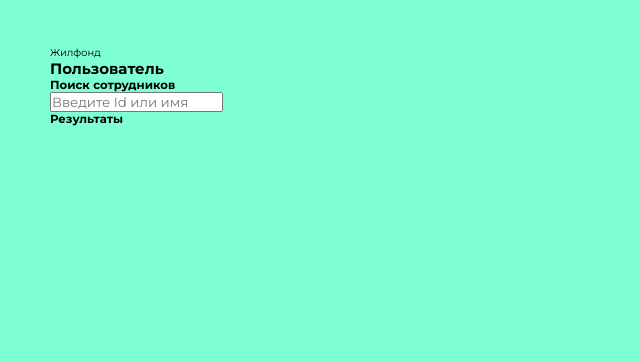
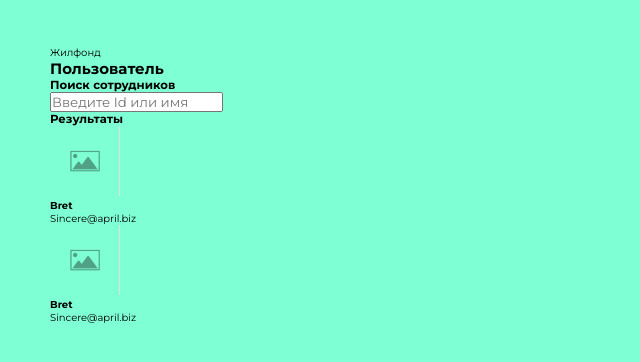
Before and after one commit to Syderi/housting_funds, a Vue app: page / in a window 1280 px wide. Shown: the top 362 px of the page, without its empty margins (0-640 px from the left). Built offline with nearby package versions, Linux system fonts and the light colour scheme.

Commit message:
feat: add small card

```diff
--- a/src/App.vue
+++ b/src/App.vue
@@ -1,10 +1,10 @@
 <script setup>
-import Header from './components/header/Header.vue';
+import HeaderSection from './components/header/HeaderSection.vue';
 import MainContent from './components/mainContent/MainContent.vue';
 </script>
 
 <template>
-  <Header />
+  <HeaderSection />
   <MainContent />
 </template>
 
--- a/src/components/header/Header.vue
+++ b/src/components/header/HeaderSection.vue
@@ -10,5 +10,5 @@
 </template>
 
 <style module>
-@import './header.module.scss';
+@import './headerSection.module.scss';
 </style>
--- a/src/components/mainContent/Aside.vue
+++ b/src/components/mainContent/AsideSection.vue
@@ -1,13 +1,23 @@
-<script setup></script>
+<script setup>
+import UserPrevueCard from './uiComponents/UserPrevueCard.vue'
+</script>
 
 <template>
   <aside :class="$style.wrapper">
     <h3>Поиск сотрудников</h3>
     <input type="text" placeholder="Введите Id или имя" />
     <h3>Результаты</h3>
+    <ul>
+      <li>
+        <UserPrevueCard/>
+      </li>
+      <li>
+        <UserPrevueCard/>
+      </li>
+    </ul>
   </aside>
 </template>
 
 <style module>
-@import './aside.module.scss';
+@import './asideSection.module.scss';
 </style>
--- a/src/components/mainContent/MainContent.vue
+++ b/src/components/mainContent/MainContent.vue
@@ -1,10 +1,10 @@
 <script setup>
-import Aside from './Aside.vue';
+import AsideSection from './AsideSection.vue';
 </script>
 
 <template>
   <main :class="$style.wrapper">
-    <Aside />
+    <AsideSection />
   </main>
 </template>
 
--- a/src/components/mainContent/aside.module.scss
+++ b/src/components/mainContent/asideSection.module.scss
@@ -21,8 +21,9 @@
     margin-top: 22px;
     border-radius: 8px;
     border: 1.5px solid $input-border;
-    background-color: white;
+    background-color: $white-color;
 
     @include text-font(1.4rem, 400, $gray-color);
   }
+
 }
--- /dev/null
+++ b/src/components/mainContent/uiComponents/UserPrevueCard.vue
@@ -0,0 +1,15 @@
+<script setup></script>
+
+<template>
+  <div :class="$style.wrapper">
+    <img src="../../../assets/image/prevue_user.png" alt="prevue avatar" />
+    <div :class="$style.description">
+      <h4 :class="$style.name">Bret</h4>
+      <p :class="$style.email">Sincere@april.biz</p>
+    </div>
+  </div>
+</template>
+
+<style module>
+@import './userPrevueCard.module.scss';
+</style>
--- /dev/null
+++ b/src/components/mainContent/uiComponents/userPrevueCard.module.scss
@@ -0,0 +1,35 @@
+@import '../../../constants/constants.scss';
+
+.wrapper {
+  display: flex;
+  width: 240px;
+  height: 70px;
+  margin-top: 18px;
+  border-radius: 10px;
+  background: $white-color;
+  box-shadow: 0px 0px 10px 0px $box-shadow;
+  cursor: pointer;
+  transition: filter 0.1s ease, box-shadow 0.1s ease;
+
+  .description {
+    display: flex;
+    flex-direction: column;
+    padding: 15px;
+  }
+
+  .name {
+    @include text-font(1.4rem, 600, $secondary-color);
+  }
+
+  .email {
+    margin-top: 5px;
+    @include text-font(1.4rem, 400, $gray-color);
+  }
+
+  &:hover {
+    filter: brightness(98%);
+  }
+  &:active {
+    box-shadow: inset 0 0 2px $box-shadow;
+  }
+}
--- a/src/constants/constants.scss
+++ b/src/constants/constants.scss
@@ -1,6 +1,7 @@
 // colors
 
 $main-color: #000000;
+$white-color: #ffffff;
 $secondary-color: #333;
 $logo-color: #e31f24;
 $gray-color: #76787d;
--- a/src/style.scss
+++ b/src/style.scss
@@ -16,6 +16,15 @@ h6 {
   margin: 0;
 }
 
+ul {
+  margin-left: 0;
+  padding-left: 0;
+}
+
+li {
+  list-style-type: none;
+}
+
 html {
   @include text-font(10px, 400, $main-color);
   background-color: rgb(216, 245, 138);
```
Also changed, not shown: src/assets/image/full_user.png (added), src/assets/image/prevue_user.png (added), src/components/header/headerSection.module.scss (renamed from src/components/header/header.module.scss).
